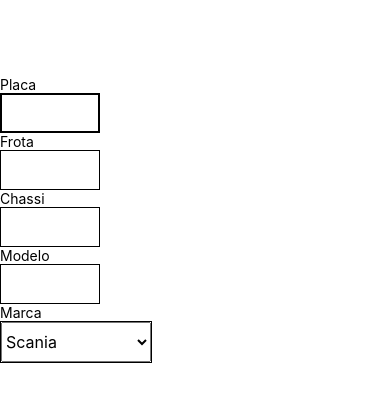
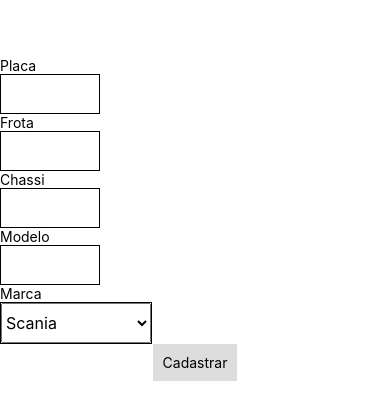
Before and after one commit to LuanaRibeiro94/projeto-interdisciplinar, a React Native app: screen / in a window 390 px wide. Shown: the part 203-622 px from the top of the page. Built offline with nearby package versions, Linux system fonts and the light colour scheme.

Commit message:
feat: mudanças na tela principal adicionado botão de enviar formulário adicionado estado para controlar o componente picker criação do componente input

```diff
--- a/App.js
+++ b/App.js
@@ -1,35 +1,31 @@
 import React from 'react';
-import { StyleSheet, Text, View, TextInput, Picker } from 'react-native';
+import { StyleSheet, Text, View, Picker, TouchableOpacity} from 'react-native';
 import Column from './components/Column';
+import Input from './components/Input';
 
 export default class App extends React.Component {
+  state = {
+    marca: ''
+  }
+
+  submit() {}
+
+  atribuirMarca = (itemValue) => {
+    this.setState({ marca: itemValue })
+  }
+
   render() {
     return (
       <View style={styles.container}>
-        <Column>
-          <Text>Placa</Text>
-          <TextInput style={{borderWidth:2, width:100, height:40}} />
-        </Column>
-
-        <Column>
-          <Text>Frota</Text>
-          <TextInput style={{borderWidth:1, width:100, height:40}} />
-        </Column>
-
-        <Column>
-          <Text>Chassi</Text>
-          <TextInput style={{borderWidth:1, width:100, height:40}} />
-        </Column>
-
-        <Column>
-          <Text>Modelo</Text>
-          <TextInput style={{borderWidth:1, width:100, height:40}} />
-        </Column>
+        <Input label='Placa'/>
+        <Input label='Frota'/>
+        <Input label='Chassi'/>
+        <Input label='Modelo'/>
 
         <Column>
           <Text>Marca</Text>
           <View style={{borderWidth:1}}>
-            <Picker style={{width:150, height:40}}>
+            <Picker style={{width:150, height:40}} selectedValue={this.state.marca} onValueChange={this.atribuirMarca} >
               <Picker.Item label="Scania" value="scania"/>
               <Picker.Item label="Volvo" value="volvo"/>
               <Picker.Item label="Volkswagen" value="volkswagen"/>
@@ -37,6 +33,9 @@ export default class App extends React.Component {
           </View>
         </Column>
 
+        <TouchableOpacity style={styles.button} onPress={this.submit}>
+          <Text>Cadastrar</Text>
+        </TouchableOpacity>
       </View>
     );
   }
@@ -49,4 +48,10 @@ const styles = StyleSheet.create({
     alignItems: 'center',
     justifyContent: 'center',
   },
+
+  button: {
+    alignItems: 'center',
+    backgroundColor: '#DDDDDD',
+    padding: 10
+  },
 });
--- /dev/null
+++ b/components/Input.js
@@ -0,0 +1,22 @@
+import React from 'react';
+import { Text, TextInput, StyleSheet } from 'react-native';
+import Column from './Column';
+
+const Input = ({ label }) => {
+  return (
+    <Column>
+      <Text>{label}</Text>
+      <TextInput style={styles.input} />
+    </Column>
+  )
+}
+
+const styles=StyleSheet.create({
+  input: {
+    borderWidth:1,
+    width:100,
+    height:40
+  },
+})
+
+export default Input
```
